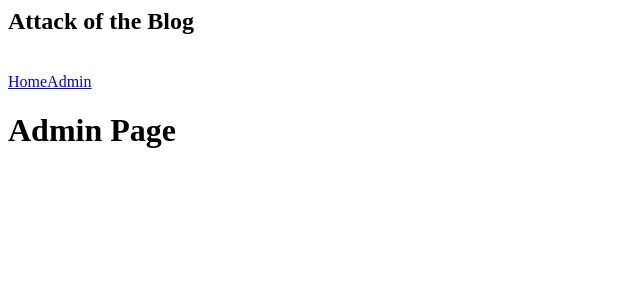
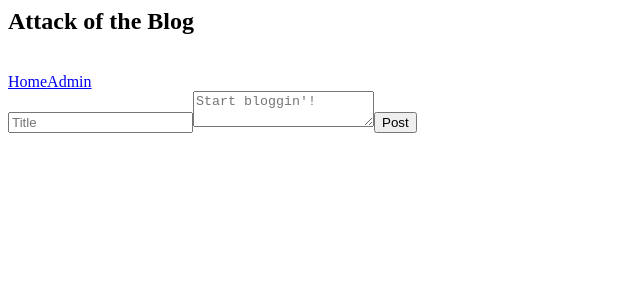
Before and after one commit to Harbison0906/Full-Stack-Blog, a React app: page /admin in a window 1280 px wide. Shown: the top 300 px of the page, without its empty margins (0-640 px from the left). Built offline with nearby package versions, Linux system fonts and the light colour scheme.

Commit message:
added Admin component to be able to create a blog post

```diff
--- a/package.json
+++ b/package.json
@@ -14,6 +14,7 @@
   "license": "ISC",
   "dependencies": {
     "@types/express": "^4.17.6",
+    "@types/moment": "^2.13.0",
     "@types/morgan": "^1.9.1",
     "@types/mysql": "^2.15.14",
     "@types/react": "^16.9.35",
@@ -24,6 +25,7 @@
     "css-loader": "^1.0.1",
     "dotenv": "^8.2.0",
     "express": "^4.17.1",
+    "moment": "^2.27.0",
     "morgan": "^1.10.0",
     "mysql": "^2.18.1",
     "node-sass": "^4.14.1",
--- a/src/client/components/Admin.tsx
+++ b/src/client/components/Admin.tsx
@@ -5,18 +5,74 @@ export default class Admin extends Component<IAdminProps, IAdminState> {
 
   constructor(props: IAdminProps) {
     super(props);
-    this.state = {};
+    this.state = {
+      title: '',
+      content: ''
+    };
+  }
+
+  handleUserChange = (event: React.ChangeEvent<HTMLInputElement>) => {
+    this.setState({ title: event.target.value });
+  }
+
+  handleChange = (event: React.ChangeEvent<HTMLTextAreaElement>) => {
+    this.setState({ content: event.target.value });
+  }
+
+  addBlog = (e: React.MouseEvent<HTMLButtonElement>) => {
+    e.preventDefault();
+    const data = {title: this.state.title, content: this.state.content}
+    fetch('/api/blogs', {
+      method: 'POST',
+      headers: {
+        'Content-Type': 'application/json'
+      },
+      body: JSON.stringify(data)
+    })
+      .then(res => res.json())
+      .then(data => {
+        console.log(data);
+        this.props.history.push('/');
+      })
   }
 
   render() {
     return (
-      <div>
-        <h1>Admin Page</h1>
-      </div>
+      <section className="newBlog">
+        <div className="container">
+          <section className="row justify-content-center">
+            <article className="col-md-7">
+              <div className="card shadow-sm">
+                <div className="card-body">
+                  <form className="form-group">
+                    <input value={this.state.title} onChange={this.handleUserChange} id="title" type="text" className="form-control shadow-sm" placeholder="Title" aria-label="Title" aria-describedby="basic-addon1" />
+                    <textarea
+                      className="shadow-sm form-control mb-3"
+                      aria-label="With textarea"
+                      placeholder="Start bloggin'!"
+                      value={this.state.content}
+                      onChange={this.handleChange}
+                    />
+                    <button
+                      id="addBlog"
+                      className="btn"
+                    onClick={this.addBlog}  //adds new blog post when "Post" is clicked
+                    >Post</button>
+                  </form>
+                </div>
+              </div>
+            </article>
+          </section>
+        </div>
+      </section>
     );
   }
 
 }
 
 interface IAdminProps extends RouteComponentProps {}
-interface IAdminState {}
+
+interface IAdminState {
+  title: string;
+  content: string;
+}
--- a/src/client/components/Home.tsx
+++ b/src/client/components/Home.tsx
@@ -29,7 +29,8 @@ export default class Home extends Component<IHomeProps, IHomeState> {
                   <div className="card shadow-sm">
                     <div className="card-body">
                       <h5 className="card-title">{blog.title}</h5>
-                      <h6 className="card-title">{blog.title}</h6>
+                      <h6 className="card-author">By Seth Harbison</h6>
+                      <p className="card-date">{blog._created}</p>
                       <p className="card-text">{blog.content}</p>
                       <Link className="link" to={`/edit/${blog.id}`} >
                         <button
--- a/src/client/utils/interfaces.tsx
+++ b/src/client/utils/interfaces.tsx
@@ -1,6 +1,6 @@
 export interface IBlog {
   id: string;
-  authorid: string;
   title: string;
   content: string;
+  _created: number;
 }
```
Also changed, not shown: 1 other file (tests, documents, lock files or other folders).
